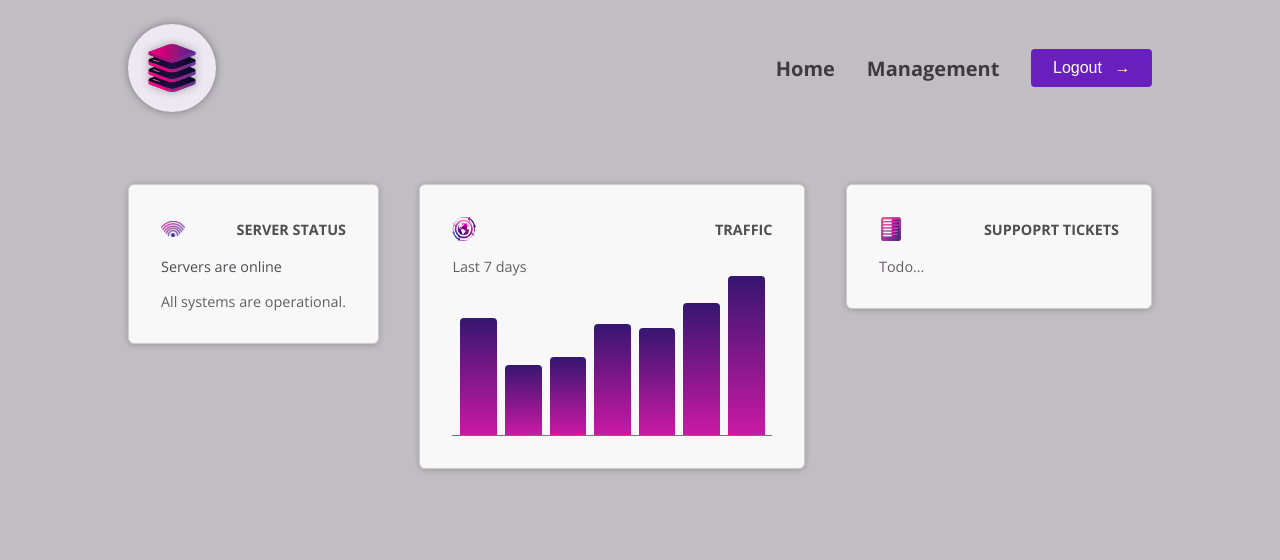
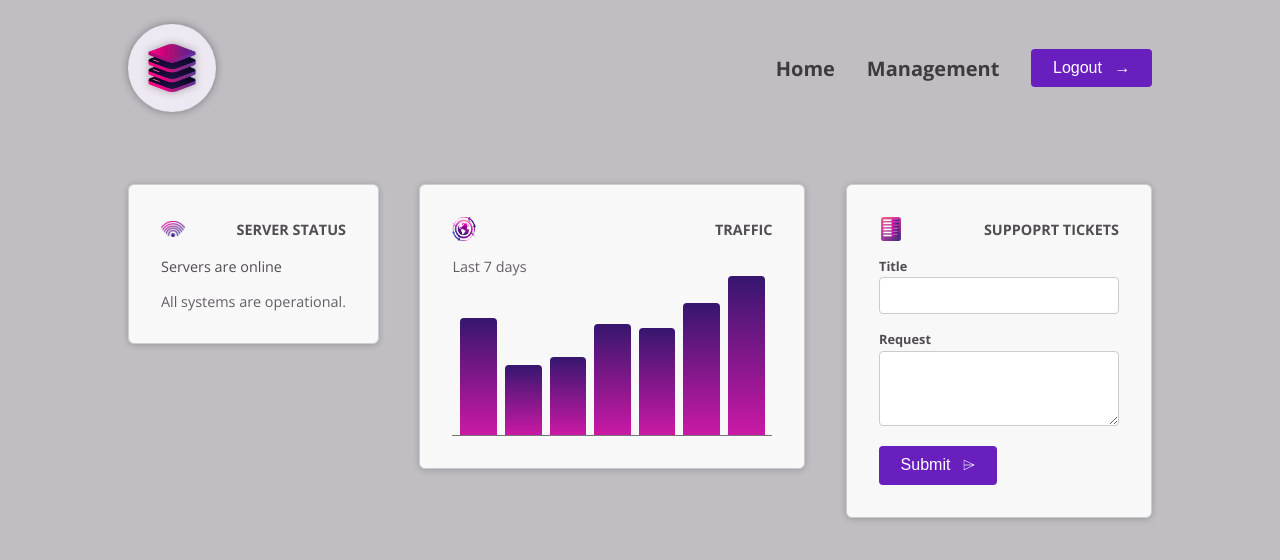
Before and after one commit to IAmBaconator/Angular-Essentials-Components-Templates-Deep-Dive, an Angular app: page / in a window 1280 px wide. Shown: the top 560 px of the page. Built offline with nearby package versions, Linux system fonts and the light colour scheme.

Commit message:
Linked New Ticket component to Tickets component & updated styles with form formatting.

```diff
--- a/src/app/dashboard/tickets/new-ticket/new-ticket.component.html
+++ b/src/app/dashboard/tickets/new-ticket/new-ticket.component.html
@@ -1 +1,21 @@
-<p>new-ticket works!</p>
+<form>
+    <p>
+        <label>Title</label>
+        <input name="title" id="title" >
+    </p>
+    <p>
+        <label>Request</label>
+        <textarea name="request" id="request" rows="3"></textarea>
+    </p>
+    <p>
+        <button>
+            <span>
+                Submit
+            </span>
+            <span class="icon">
+                ⌲
+            </span>
+        </button>
+    </p>
+
+</form>
--- a/src/app/dashboard/tickets/tickets.component.html
+++ b/src/app/dashboard/tickets/tickets.component.html
@@ -1,3 +1,3 @@
-<div id="status">
-    <p>Todo...</p>
+<div id="new-ticket">
+    <app-new-ticket />
 </div>
--- a/src/app/dashboard/tickets/tickets.component.ts
+++ b/src/app/dashboard/tickets/tickets.component.ts
@@ -1,9 +1,10 @@
 import { Component } from '@angular/core';
+import { NewTicketComponent } from './new-ticket/new-ticket.component';
 
 @Component({
   selector: 'app-tickets',
   standalone: true,
-  imports: [],
+  imports: [NewTicketComponent],
   templateUrl: './tickets.component.html',
   styleUrl: './tickets.component.css'
 })
--- a/src/styles.css
+++ b/src/styles.css
@@ -221,3 +221,60 @@
 button:hover .icon {
   transform: translateX(4px);
 }
+
+#tickets {
+  display: flex;
+  flex-direction: column;
+  gap: 1.5rem;
+}
+
+#tickets ul {
+  list-style: none;
+  margin: 0;
+  padding: 0;
+  width: 15rem;
+}
+
+#tickets li {
+  margin: 0.5rem 0;
+}
+
+#tickets p {
+  margin: 0;
+  color: #4f4b53;
+}
+
+#tickets h2 {
+  margin: 0;
+  font-size: 1.1rem;
+  color: #38343c;
+}
+
+#new-ticket {
+  width: 15rem;
+}
+
+@media (min-width: 768px) {
+  #tickets {
+    flex-direction: row;
+  }
+}
+
+#new-ticket label {
+  display: block;
+  font-size: 0.8rem;
+  font-weight: bold;
+  margin-bottom: 0.15rem;
+  color: #4f4b53;
+}
+
+#new-ticket input,
+#new-ticket textarea {
+  width: 100%;
+  padding: 0.5rem;
+  border: 1px solid #ccc;
+  border-radius: 4px;
+  font: inherit;
+  font-size: 0.9rem;
+  color: #4f4b53;
+}
```
